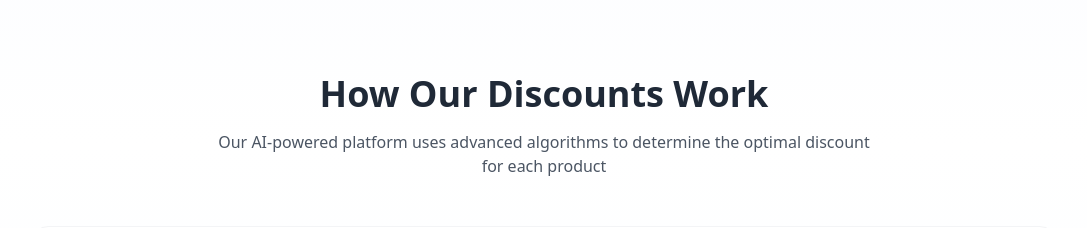
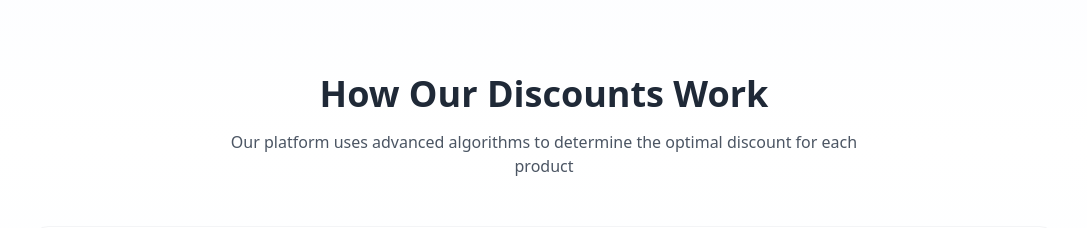
Before and after one commit to Mirav21/EBDDS-forntend, a React (Vite) app: page / in a window 1280 px wide. Shown: the part 1160-1388 px from the top of the page, without its empty margins (96-1183 px from the left). Built offline with nearby package versions, Linux system fonts and the light colour scheme.

Commit message:
Update LandingPage.jsx

```diff
--- a/src/components/LandingPage.jsx
+++ b/src/components/LandingPage.jsx
@@ -416,8 +416,8 @@ const LandingPage = () => {
             How Our Discounts Work
           </h2>
           <p className="text-gray-600 max-w-2xl mx-auto">
-            Our AI-powered platform uses advanced algorithms to determine the
-            optimal discount for each product
+            Our platform uses advanced algorithms to determine the optimal
+            discount for each product
           </p>
         </motion.div>
 
```
